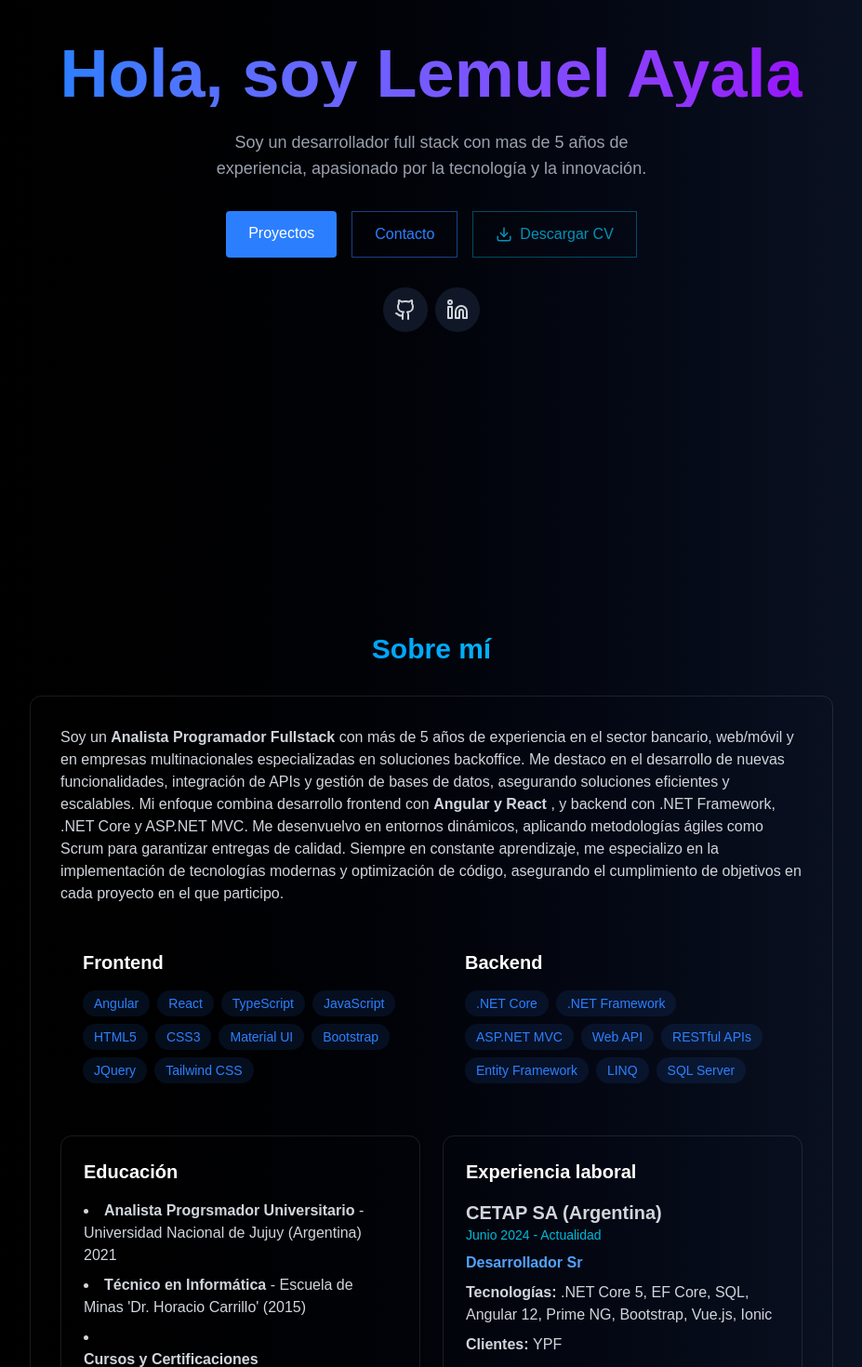
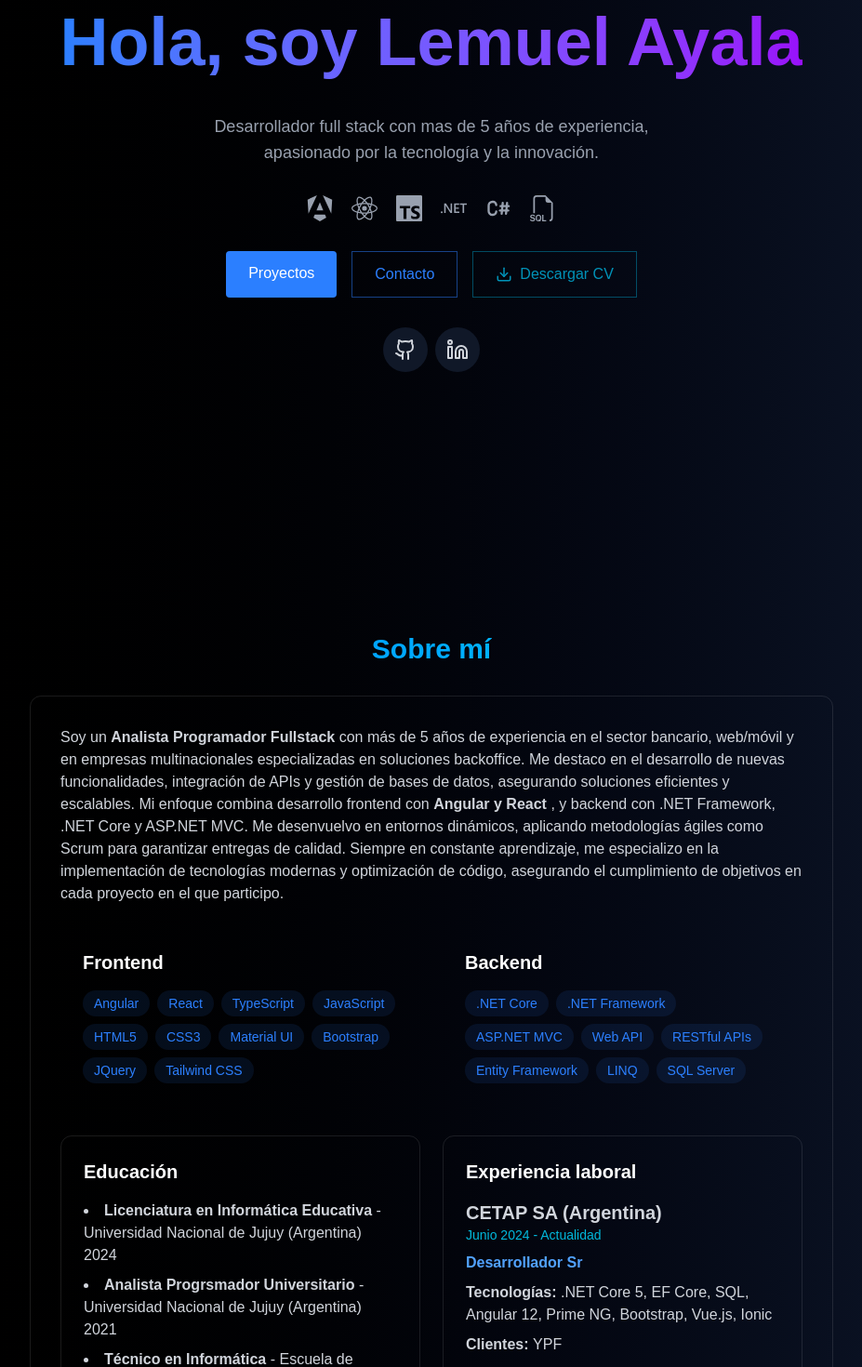
Before and after one commit to lemuayala/lemuel-ayala-portfolio, a React (Vite) app: page / in a window 1280 px wide. Shown: the part 200-1670 px from the top of the page at 93% size, without its empty margins (176-1103 px from the left). Built offline with nearby package versions, Linux system fonts and the light colour scheme; no server answers.

Commit message:
Fixes home, se agrega iconos de tecnologias

```diff
--- a/package.json
+++ b/package.json
@@ -18,6 +18,7 @@
     "react-dom": "^19.0.0",
     "react-google-recaptcha": "^3.1.0",
     "react-i18next": "^15.4.1",
+    "react-icons": "^5.5.0",
     "tailwindcss": "^4.0.14"
   },
   "devDependencies": {
--- a/src/components/sections/About.tsx
+++ b/src/components/sections/About.tsx
@@ -84,6 +84,10 @@ export const About = () => {
                 </h3>
                 <ul className="list-disc list-inside text-gray-600 dark:text-gray-300 space-x-2">
                   <li className="mb-2">
+                    <strong> {t('about.education.licenciatura')} </strong> -{' '}
+                    {t('about.education.universidad')} 2024
+                  </li>
+                  <li className="mb-2">
                     <strong> {t('about.education.apu')} </strong> -{' '}
                     {t('about.education.universidad')} 2021
                   </li>
@@ -91,7 +95,8 @@ export const About = () => {
                     <strong> {t('about.education.tecnico')} </strong> -{' '}
                     {t('about.education.edm')}
                   </li>
-                  <li>
+
+                  <div>
                     <h2 className="font-bold">
                       {t('about.certifications.title')}
                     </h2>
@@ -99,13 +104,13 @@ export const About = () => {
                       {certifications.map((cert, index) => (
                         <li key={index} className="mb-2">
                           <strong className="text-blue-400">
-                            {cert.institution}:
-                          </strong>{' '}
+                            {cert.institution}:{' '}
+                          </strong>
                           {cert.courses ? (
                             <ul>
                               {cert.courses.map(
                                 (course: string, idx: number) => (
-                                  <li key={idx}>{course}</li>
+                                  <li key={idx}> {course}</li>
                                 )
                               )}
                             </ul>
@@ -115,7 +120,7 @@ export const About = () => {
                         </li>
                       ))}
                     </ul>
-                  </li>
+                  </div>
                 </ul>
               </div>
 
--- a/src/components/sections/Home.tsx
+++ b/src/components/sections/Home.tsx
@@ -1,6 +1,9 @@
+import { SiAngular, SiDotnet, SiReact, SiTypescript } from 'react-icons/si';
 import { useLanguage } from '../../context/LanguageContext';
 import { RevealOnScroll } from '../RevealOnScroll';
 import { Github, Linkedin, Download } from 'lucide-react';
+import { TbBrandCSharp } from 'react-icons/tb';
+import { BsFiletypeSql } from 'react-icons/bs';
 
 export const Home = () => {
   const { t } = useLanguage();
@@ -22,13 +25,41 @@ export const Home = () => {
     >
       <RevealOnScroll>
         <div className="text-center z-10 px-4">
-          <h1 className="text-5xl md:text-7xl font-bold mb-6 bg-gradient-to-r from-blue-500 to-purple-600 bg-clip-text text-transparent leading-right">
+          <h1 className="text-5xl md:text-7xl font-bold mb-8 bg-gradient-to-r from-blue-500 to-purple-600 bg-clip-text text-transparent leading-tight">
             {t('home.hi')}
           </h1>
           <p className="text-gray-500 dark:text-gray-400 text-lg mb-8 max-w-lg mx-auto">
             {t('home.description')}
           </p>
-          <div className="flex flex-wrap justify-center gap-4">
+
+          <div className="flex justify-center gap-5 mb-8 flex-wrap">
+            <SiAngular
+              className="text-3xl text-gray-400 w-7 h-7 hover:-translate-y-1 hover:scale-110 transition-transform duration-300"
+              title="Angular"
+            />
+            <SiReact
+              className="text-3xl text-gray-400 w-7 h-7 hover:-translate-y-1 hover:scale-110 transition-transform duration-300"
+              title="React"
+            />
+            <SiTypescript
+              className="text-3xl text-gray-400 w-7 h-7 hover:-translate-y-1 hover:scale-110 transition-transform duration-300"
+              title="TypeScript"
+            />
+            <SiDotnet
+              className="text-3xl text-gray-400 w-7 h-7 hover:-translate-y-1 hover:scale-110 transition-transform duration-300"
+              title=".NET"
+            />
+            <TbBrandCSharp
+              className="text-3xl text-gray-400 w-7 h-7 hover:-translate-y-1 hover:scale-110 transition-transform duration-300"
+              title="C#"
+            />
+            <BsFiletypeSql
+              className="text-3xl text-gray-400 w-7 h-7 hover:-translate-y-1 hover:scale-110 transition-transform duration-300"
+              title="SQL"
+            />
+          </div>
+
+          <div className="flex flex-wrap justify-center gap-4 mb-8">
             <a
               href="#projects"
               className="bg-blue-500 text-white py-3 px-6 rounded font-medium transition relative overflow-hidden hover:-translate-y-0.5 hover:shadow-[0_0_15px_rgba(59,130,246,0.4)]"
@@ -49,7 +80,8 @@ export const Home = () => {
               {t('home.downloadCV')}
             </button>
           </div>
-          <div className="flex justify-center space-x-2 mt-8">
+
+          <div className="flex justify-center space-x-2">
             <a
               href="https://github.com/lemuayala"
               className="flex items-center rounded-full bg-gray-100 dark:bg-gray-900 px-3 py-3 text-gray-600 dark:text-gray-300 transition-colors duration-200 hover:bg-gray-200 dark:hover:bg-gray-700 focus:outline-none focus:ring-2 focus:ring-primary"
--- a/src/locales/en.json
+++ b/src/locales/en.json
@@ -77,7 +77,8 @@
             "apu": "Programmer Analyst",
             "universidad": "Jujuy National University (Argentina)",
             "tecnico": "Information Technology Technician",
-            "edm": "Escuela de Minas 'Dr. Horacio Carrillo' (2015)"
+            "edm": "Escuela de Minas 'Dr. Horacio Carrillo' 2015",
+            "licenciatura": "Bachelor of Education in Computer Science"
         },
         "certifications": {
             "title": "Courses and Certifications",
--- a/src/locales/es.json
+++ b/src/locales/es.json
@@ -7,7 +7,7 @@
     },
     "home": {
         "hi": "Hola, soy Lemuel Ayala",
-        "description": "Soy un desarrollador full stack con mas de 5 años de experiencia, apasionado por la tecnología y la innovación.",
+        "description": "Desarrollador full stack con mas de 5 años de experiencia, apasionado por la tecnología y la innovación.",
         "projects": "Proyectos",
         "contact": "Contacto",
         "downloadCV": "Descargar CV"
@@ -77,7 +77,8 @@
             "apu": "Analista Progrsmador Universitario",
             "universidad": "Universidad Nacional de Jujuy (Argentina)",
             "tecnico": "Técnico en Informática",
-            "edm": "Escuela de Minas 'Dr. Horacio Carrillo' (2015)"
+            "edm": "Escuela de Minas 'Dr. Horacio Carrillo' 2015",
+            "licenciatura": "Licenciatura en Informática Educativa"
         },
         "certifications": {
             "title": "Cursos y Certificaciones",
```
Also changed, not shown: 1 other file (tests, documents, lock files or other folders).
